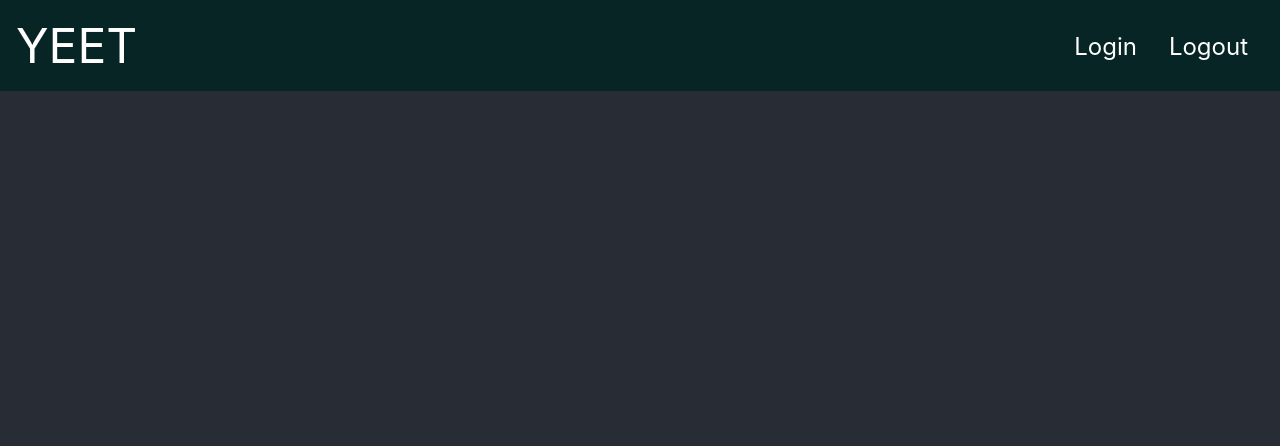
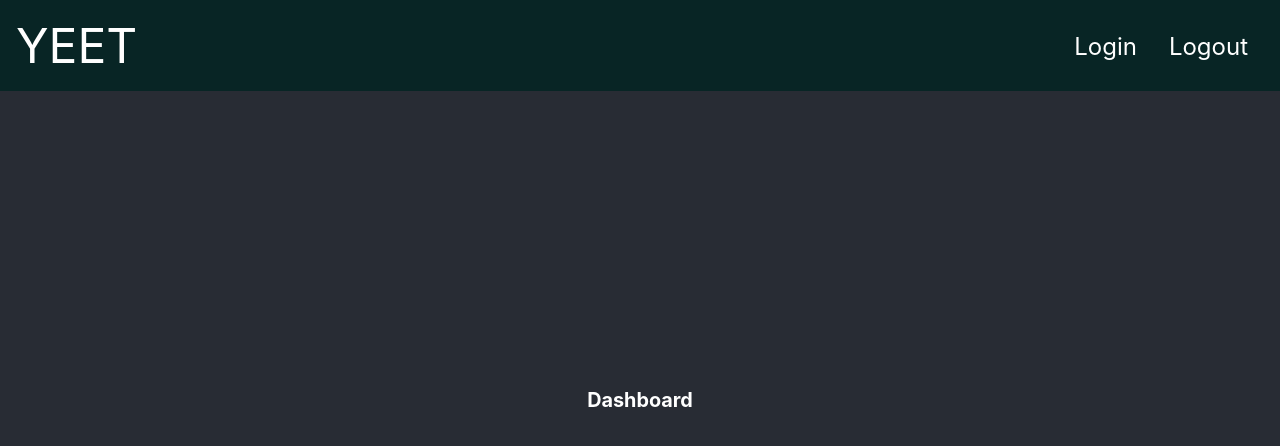
Before and after one commit to wilsoncollin7/My-Application, a React (Create React App) app in the folder client/: page /dashboard in a window 1280 px wide. Shown: the top 446 px of the page. Built offline with nearby package versions, Linux system fonts and the light colour scheme.

Commit message:
added router for dash and conditional rendering for navbar

```diff
--- a/client/src/App.js
+++ b/client/src/App.js
@@ -4,6 +4,7 @@ import { BrowserRouter as Router, Switch, Route } from "react-router-dom";
 import Navbar from "./components/Navbar/Navbar";
 import Home from "./pages/Home";
 import Login from "./pages/Login";
+import Dashboard from "./pages/Dashboard";
 
 import './App.css';
 
@@ -16,6 +17,7 @@ function App() {
           <Route exact path="/" component={Home} />
           <Route exact path="/home" component={Home} />
           <Route exact path="/login" component={Login} />
+          <Route exact path="/dashboard" component={Dashboard} />
         </Switch>
       </div>
     </Router>
--- a/client/src/components/Navbar/Navbar.js
+++ b/client/src/components/Navbar/Navbar.js
@@ -14,7 +14,10 @@ function Navbar() {
     <div className="navbar">
       <a className="navbarBrand" href="/home">YEET</a>
       <div className="navbarButtonDiv">
-        <a className="navBtn" href="/login">Login</a>
+        {
+          localStorage.getItem("user") ?
+            <a className="navBtn" href="/dashboard">Dash</a> : <a className="navBtn" href="/login">Login</a>
+        }
         <a className="navBtn" href="/home" onClick={handleOnClick}>Logout</a>
       </div>
     </div>
--- /dev/null
+++ b/client/src/pages/Dashboard.js
@@ -0,0 +1,12 @@
+import React from 'react';
+// components
+
+function Dashboard() {
+  return(
+    <>
+      <h1>Dashboard</h1>
+    </>
+  )
+}
+
+export default Dashboard;
```
Also changed, not shown: 1 other file (tests, documents, lock files or other folders).
